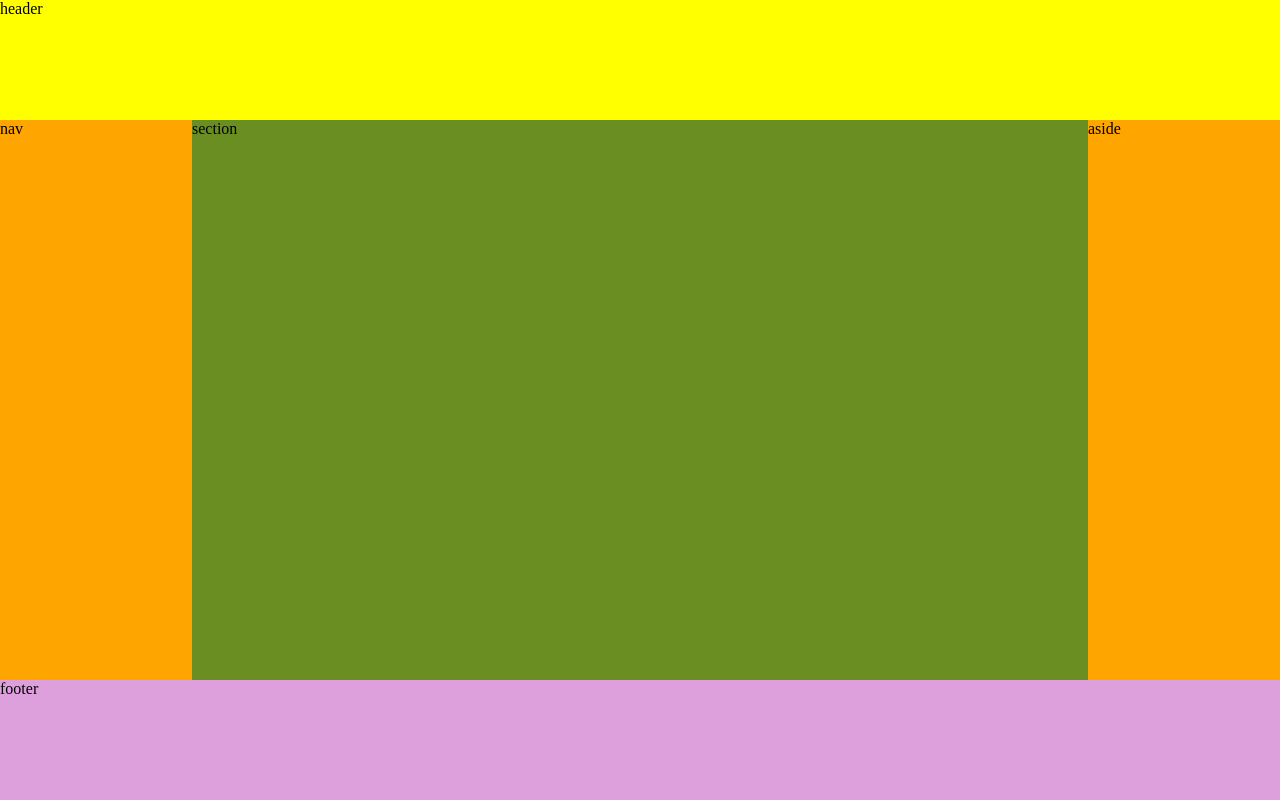
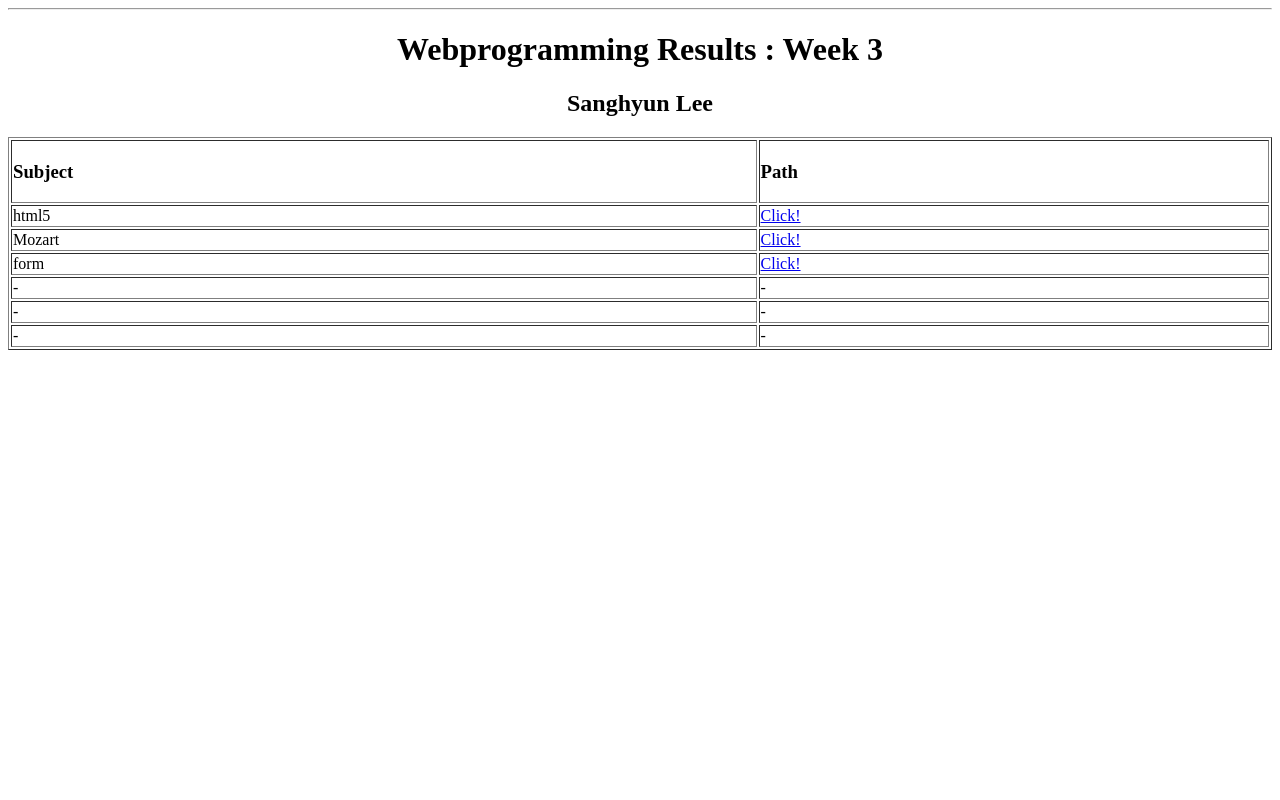
Before and after one commit to MUMBLEBERRY/WebProgramming, a plain HTML site: page site03/index.html in a window 1280 px wide. Drawn offline with Linux system fonts and the light colour scheme.

Commit message:
week3 upload

```diff
--- a/site03/index.html
+++ b/site03/index.html
@@ -1,59 +1,43 @@
 <!DOCTYPE html>
 <html lang="en" dir="ltr">
-
-<head>
-  <meta charset="utf-8">
-  <title>HTML5 Structures : Use of Symantec Tags</title>
-  <style>
-    html,
-    body {
-      margin: 0;
-      padding: 0;
-      height: 100%;
-    }
-
-    .header {
-      width: 100%;
-      height: 15%;
-      background: yellow;
-    }
-
-    .nav {
-      width: 15%;
-      height: 70%;
-      float: left;
-      background: orange;
-    }
-
-    .section {
-      width: 70%;
-      height: 70%;
-      float: left;
-      background: olivedrab;
-    }
-
-    .aside {
-      width: 15%;
-      height: 70%;
-      float: left;
-      background: orange;
-    }
-
-    .footer {
-      width: 100%;
-      height: 15%;
-      clear: both;
-      background: plum;
-    }
-  </style>
-</head>
-
-<body>
-  <header class="header">header</header>
-  <nav class="nav">nav</nav>
-  <section class="section">section</section>
-  <aside class="aside">aside</aside>
-  <footer class="footer">footer</footer>
-</body>
-
+  <head>
+    <meta charset="utf-8">
+    <title>Webprogramming Week3</title>
+  </head>
+  <body>
+    <center>
+    <hr>
+    <h1>Webprogramming Results : Week 3</h1>
+    <h2>Sanghyun Lee</h2>
+    <table border="1" width="100%">
+      <tr>
+        <td><h3>Subject</h3></td>
+        <td><h3>Path</h3></td>
+      </tr>
+      <tr>
+        <td>html5</td>
+        <td><a href="site03/html5.html">Click!</a></td>
+      </tr>
+      <tr>
+        <td>Mozart</td>
+        <td><a href="site03/Mozart.html">Click!</a></td>
+      </tr>
+      <tr>
+        <td>form</td>
+        <td><a href="site03/form.html">Click!</a></td>
+      </tr>
+      <tr>
+        <td>-</td>
+        <td>-</a></td>
+      </tr>
+      <tr>
+        <td>-</td>
+        <td>-</td>
+      </tr>
+      <tr>
+        <td>-</td>
+        <td>-</td>
+      </tr>
+      </center>
+  </body>
 </html>
```
Also changed, not shown: site03/Mozart.html (added, +57 -0 lines), site03/form.html (added, +17 -0 lines), site03/html5.html (+1 -1 lines).
